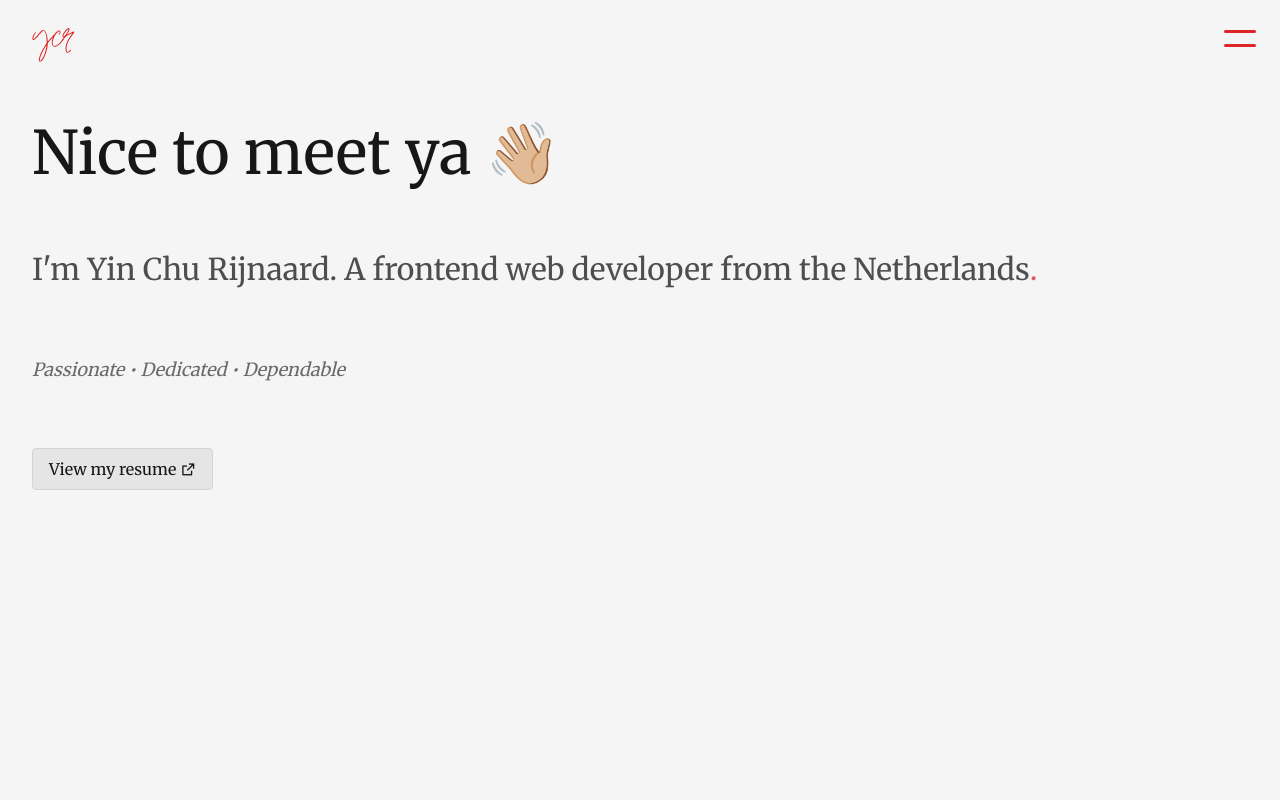
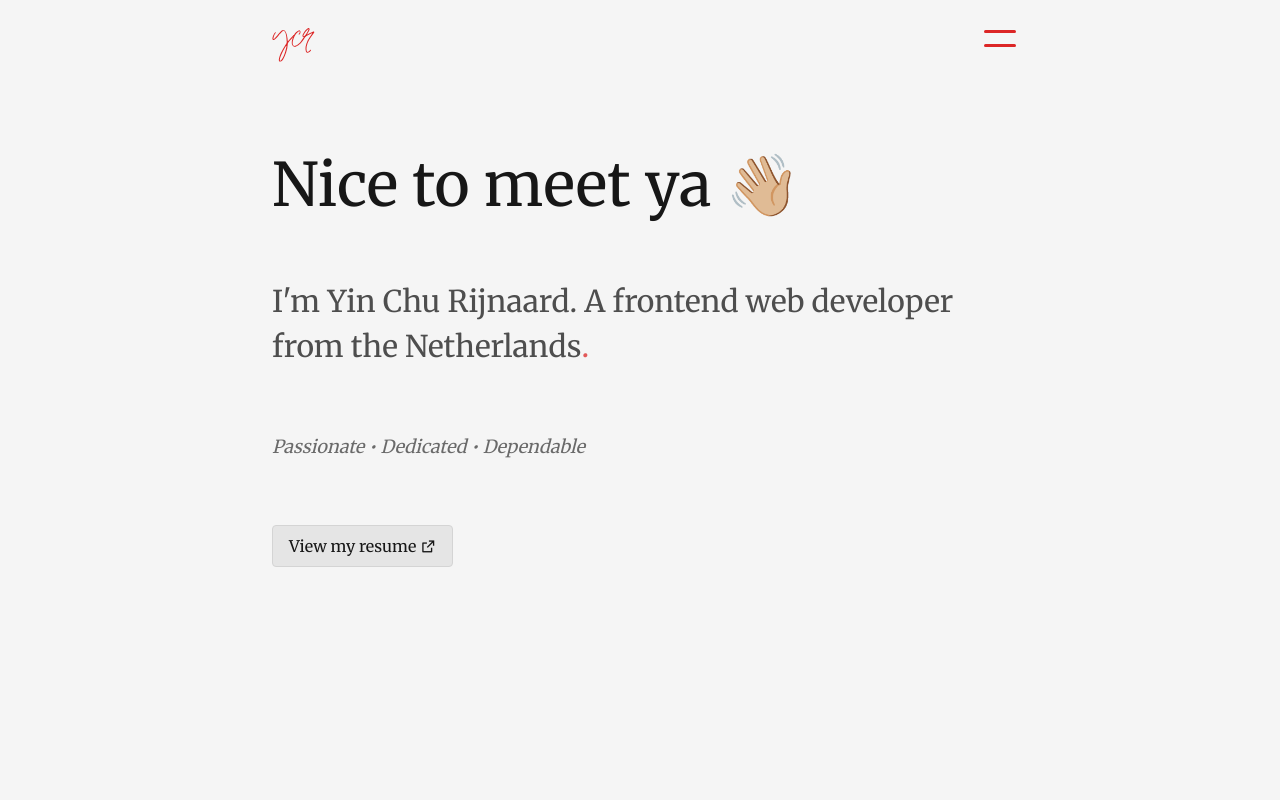
Before and after one commit to YinChuRijnaard/Portfolio-v3, a Next.js app: page / in a window 1280 px wide. Shown: the top 800 px of the page. Built offline with nearby package versions, Linux system fonts and the light colour scheme.

Commit message:
Test break points

```diff
--- a/components/Navbar.tsx
+++ b/components/Navbar.tsx
@@ -6,7 +6,7 @@ import Logo from "./Logo";
 
 const Navbar = () => {
   return (
-    <nav className="mx-4 flex items-center justify-between">
+    <nav className="mx-4 flex items-center justify-between md:mx-32 lg:mx-64">
       <Logo />
 
       <Hamburger distance="lg" color="#dc2626" label="Show menu" rounded />
--- a/pages/index.tsx
+++ b/pages/index.tsx
@@ -6,7 +6,7 @@ import Button from "../components/Button";
 
 const Home: NextPage = () => {
   return (
-    <main className="mx-4 mt-8 h-screen space-y-16 p-4 font-serif">
+    <main className="mx-4 mt-8 h-screen space-y-16 p-4 font-serif md:mx-32 md:mt-16 lg:mx-64">
       <h1 className="text-6xl">Nice to meet ya 👋🏼</h1>
 
       <p className="text-3xl leading-normal opacity-75">
@@ -31,8 +31,6 @@ export default Home;
 // Styling === basis for other pages!
 
 /*
-NORMAL
-  - Everything: mx-4 + p-4 + mt-8 + space-y-16/8/4
-  - Navbar: mx-4
-  - Footer: mt-16 p-8
+Pages: mx-4 + p-4 + mt-8 + space-y-16/8/4 LG: lg:mx-64 + lg:mt-16
+Navbar: mx-4 LG: lg:mx-64
 */
```
